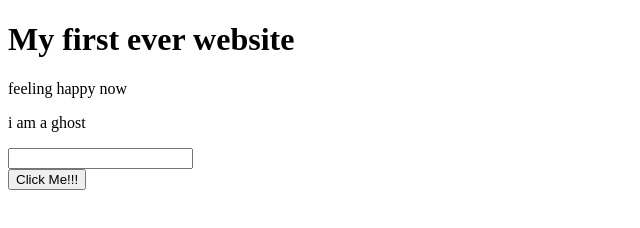
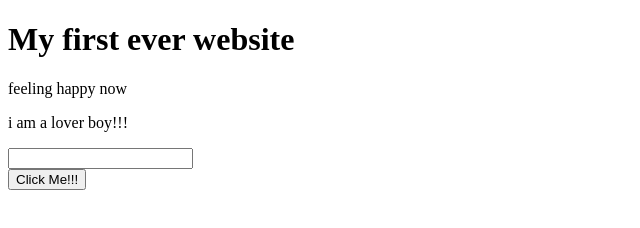
Before and after one commit to foyjulislam/my-first-website, a plain HTML site: page index.html in a window 1280 px wide. Shown: the full height of the page, 0-640 px from the left. Drawn offline with Linux system fonts and the light colour scheme.

Commit message:
text updated

```diff
--- a/index.html
+++ b/index.html
@@ -8,7 +8,7 @@
 <body>
     <h1>My first ever website</h1>
     <p>feeling happy now</p>
-    <p>i am a ghost</p>
+    <p>i am a lover boy!!!</p>
     <input type=""">
     <br>
     <button>Click Me!!!</button>
```
